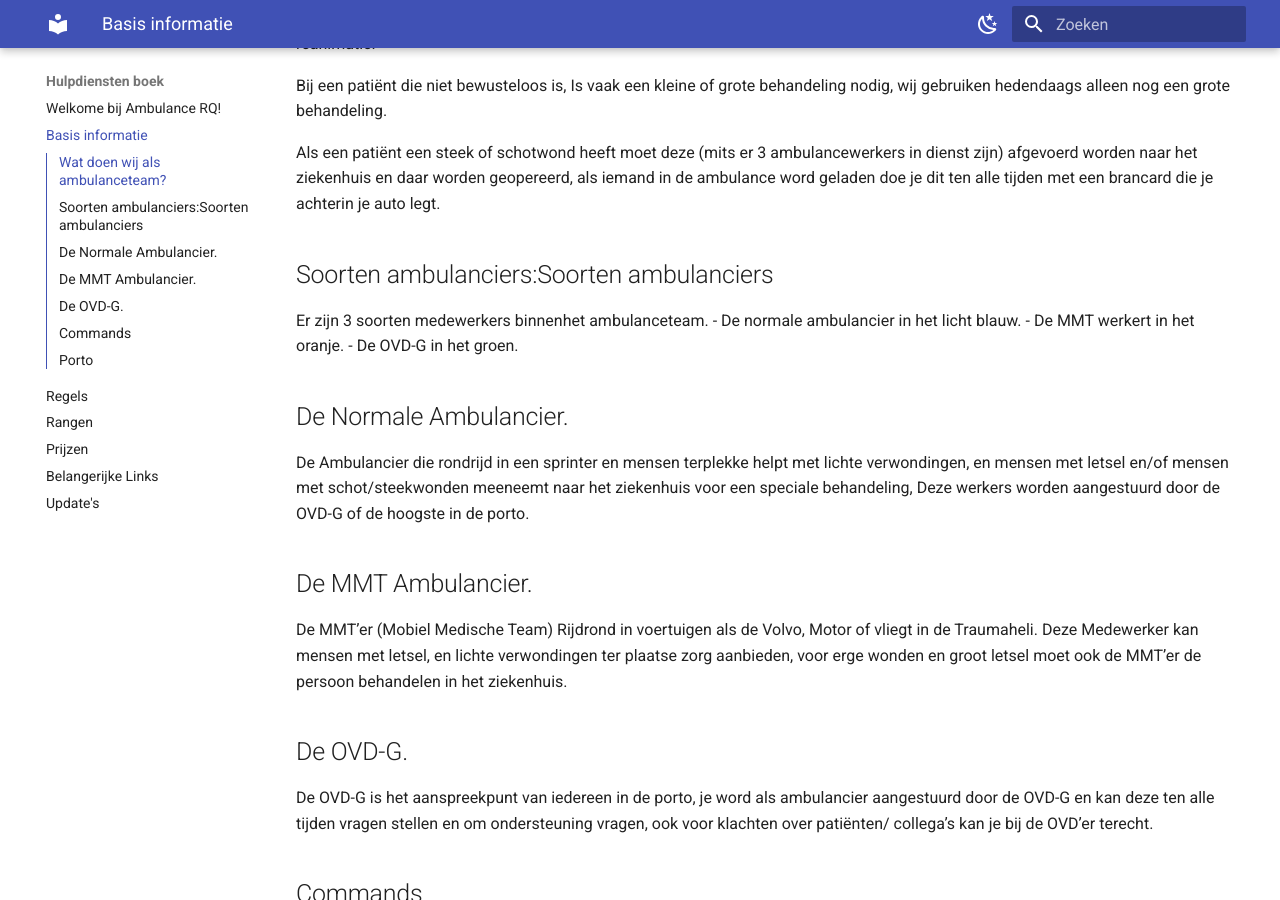
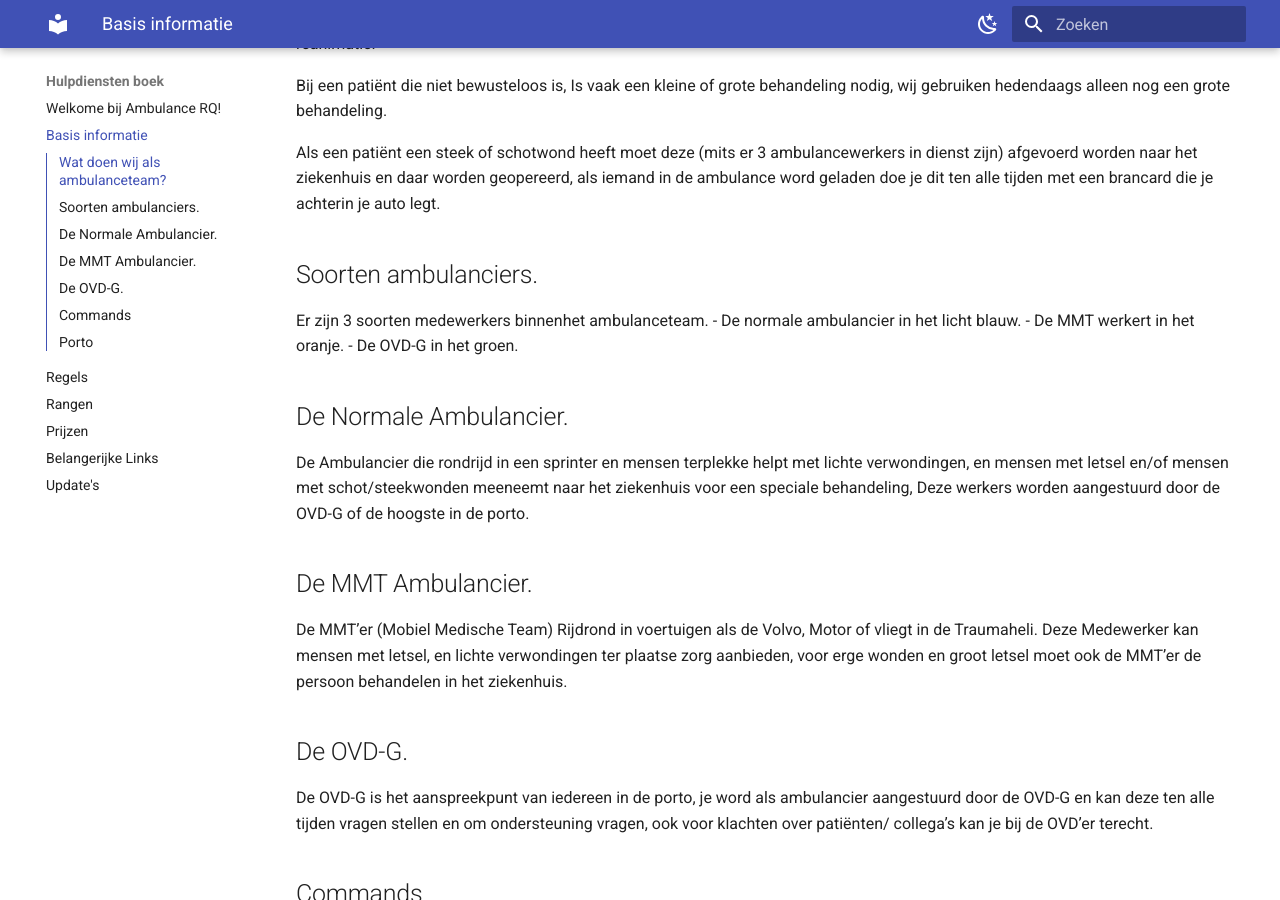
Before and after one commit to rqniels/Hulpdienstenboek, an MkDocs documentation site: the page built from docs/Basis.md, in a window 1280 px wide and 900 px high, scrolled down 486 px. Built offline with MkDocs 1.6.1 and Material for MkDocs 9.7.7, drawn with Linux system fonts in a browser that asks for light colours.

Commit message:
Update 23432332

```diff
--- a/docs/Basis.md
+++ b/docs/Basis.md
@@ -19,7 +19,7 @@ Bij een patiënt die niet bewusteloos is, Is vaak een kleine of grote behandelin
 
 Als een patiënt een steek of schotwond heeft moet deze (mits er 3 ambulancewerkers in dienst zijn) afgevoerd worden naar het ziekenhuis en daar worden geopereerd, als iemand in de ambulance word geladen doe je dit ten alle tijden met een brancard die je achterin je auto legt.
 
-## Soorten ambulanciers:Soorten ambulanciers
+## Soorten ambulanciers.
 Er zijn 3 soorten medewerkers binnenhet ambulanceteam.
 - De normale ambulancier in het licht blauw.
 - De MMT werkert in het oranje.
```
Also changed, not shown: docs/rang.md (+2 -2 lines).
